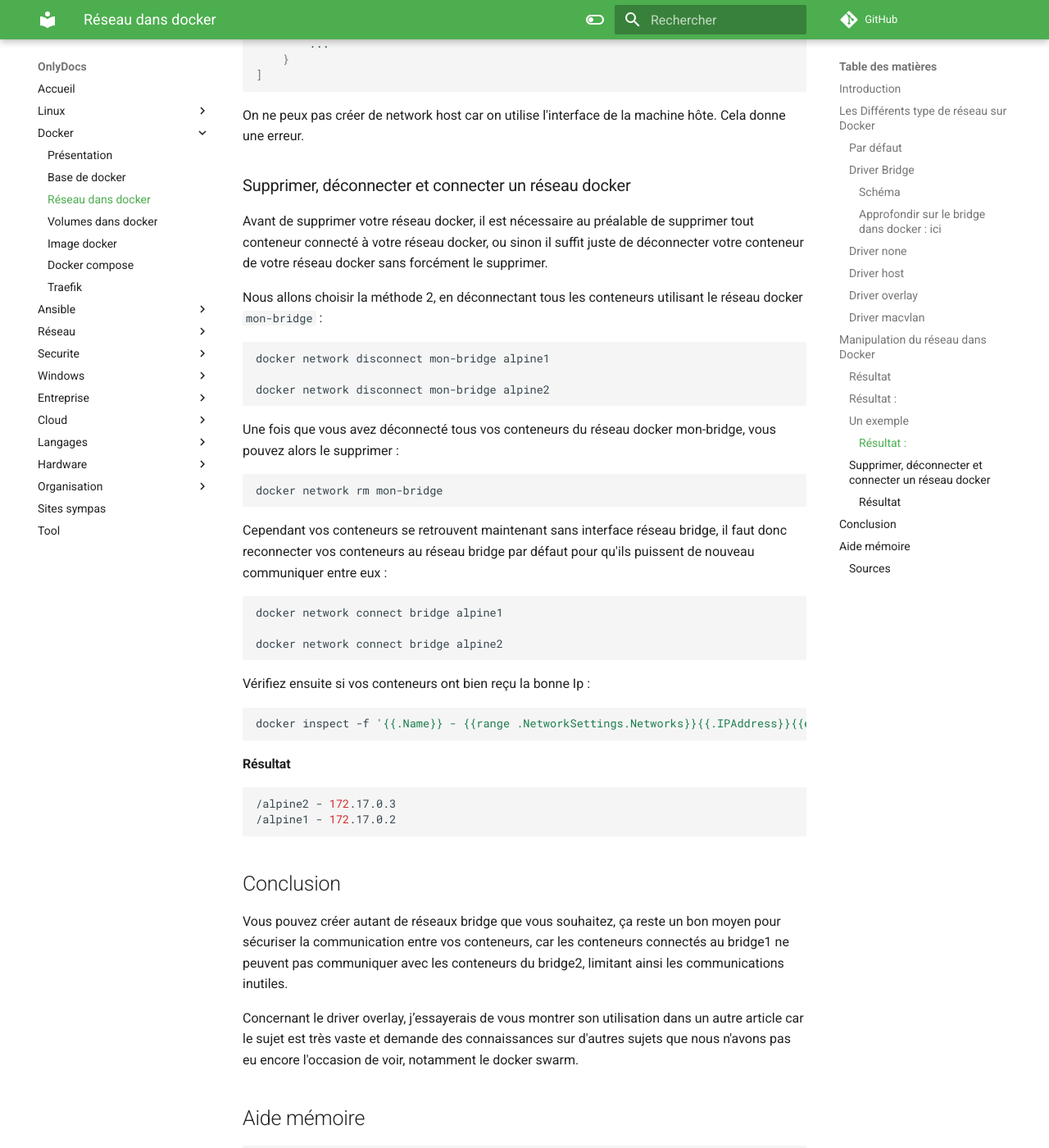
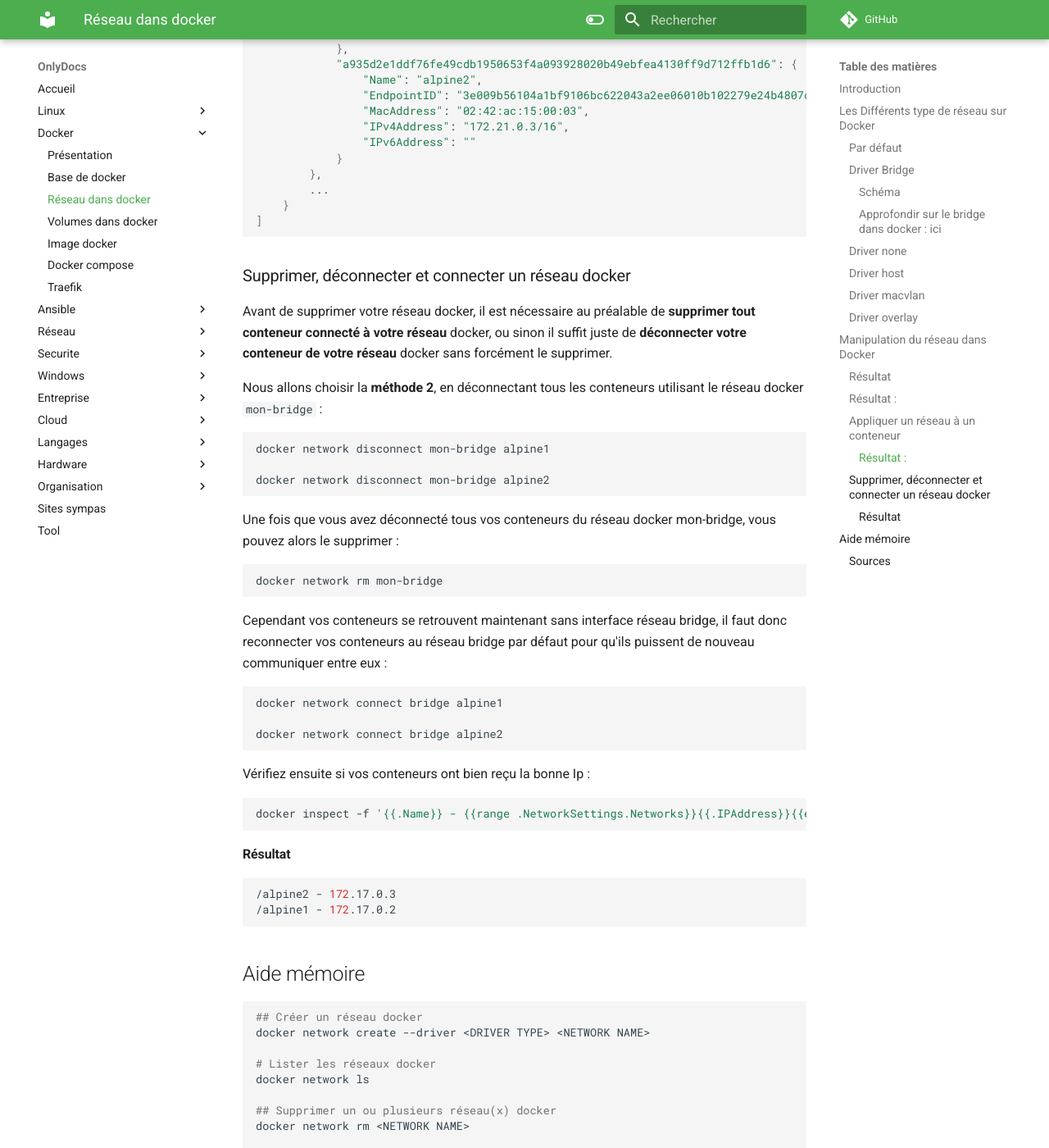
Before and after one commit to Theonlymore/OnlyDocs, an MkDocs documentation site: the page built from docs/docker/reseauDocker.md, in a window 1280 px wide and 1400 px high, scrolled down 6161 px. Shown: the whole window at 82% size. Built offline with MkDocs 1.6.1 and Material for MkDocs 9.7.7, drawn with Linux system fonts in a browser that asks for light colours; comment, search, counter and statistics services are not loaded; some of the changed text lies outside the part shown.

Commit message:
un peu mieux cette docs reseau docker :)

````diff
--- a/docs/docker/reseauDocker.md
+++ b/docs/docker/reseauDocker.md
@@ -2,15 +2,16 @@
 
 ## Introduction
 
-Pour que les conteneurs Docker puissent communiquer entre eux et aussi avec la machine hôte et les réseaux externes, une couche réseau doit être mise en place.
-
+Pour que les conteneurs puissent communiquer entre eux et avec la machine hôte, une couche réseau doit être mise en place.
 
 ## Les Différents type de réseau sur Docker
 ![Docker Networking](images/dockerNetworking.png "Docker networking - Source : towardsdatascience")
 
 ### Par défaut
 
-Lors de l’installation de Docker, trois réseaux sont créés automatiquement. On peut voir ces réseaux avec la commande docker network ls. Un réseau de type bridge est créé :
+Lors de l’installation de Docker, trois réseaux sont créés automatiquement. On peut voir ces réseaux avec la commande `docker network ls`.
+
+Un réseau de type bridge est créé :
 
 ```bash
 #docker network ls
@@ -24,13 +25,20 @@ Le réseau Bridge est présent sur tous les hôtes Docker. Lors de la création
 
 Lorsqu'un conteneurs utilisant le bridge est lancé, il est possible de voir avec `ip addr` l'interface : "docker0"
 
+```bash
+ip a | grep "docker"
+docker0: <NO-CARRIER,BROADCAST,MULTICAST,UP> mtu 1500 qdisc noqueue state DOWN group default
+    inet 172.17.0.1/16 brd 172.17.255.255 scope global docker0
+```
+
 ### Driver Bridge
 
 Le réseau bridge est le plus couramment utilisé. Les conteneurs qui utilisent ce driver, ne peuvent communiquer qu’entre eux, cependant ils ne sont pas accessibles depuis l’extérieur si un mappage de port n'est pas mise en place.
 
-Exemple de mappage de port avec run : `docker run -it -p 8000:5000 alpine` (`-p 8000:5000` permet de rediriger les paquets de l'hôte sur le port 8000 vers le port 5000 du conteneurs).
+Exemple de mappage de port avec run : `docker run -it -p 8000:80 httpd` (`-p 8000:80` permet de rediriger les paquets du port hôte 8000 vers le port 80 du conteneur).
 
 #### Schéma
+
 ![Docker Bridge Network](images/dockerBridgeNetwork.jpg "Docker bridge schéma")
 
 #### Approfondir sur le bridge dans docker : [ici](https://blog.alphorm.com/reseau-docker-partie-1-bridge/)
@@ -39,11 +47,19 @@ Exemple de mappage de port avec run : `docker run -it -p 8000:5000 alpine` (`-p
 
 C’est le type de réseau idéal, si vous souhaitez interdire toute communication interne et externe avec votre conteneur, car votre conteneur sera dépourvu de toute interface réseau (sauf l’interface loopback).
 
+Peux être utile pour connecter un serveur web à une base de donnée par exemple.
+
 ### Driver host
 
 Ce type de réseau permet aux conteneurs d’utiliser la même interface que l’hôte. Il supprime l’isolation réseau entre les conteneurs et seront par défaut accessibles de l’extérieur. Il prendra donc la IP que votre machine hôte.
 
 ![host network docker](images/dockerHost.png)
+
+### Driver macvlan
+
+Le driver macvlan permet d’attribuer une adresse MAC à un conteneur, le faisant apparaître comme un périphérique physique sur votre réseau. Le moteur Docker route le trafic vers les conteneurs en fonction de leurs adresses MAC.
+
+![macvlan](images/dockerMacvlan.jpg)
 
 ### Driver overlay
 
@@ -52,11 +68,6 @@ Si vous souhaitez une mise en réseau multi-hôte native, vous devez utiliser un
 ![Dockey overlay network](images/dockerOverlay.png)
 
 
-### Driver macvlan
-
-Le driver macvlan permet d’attribuer une adresse MAC à un conteneur, le faisant apparaître comme un périphérique physique sur votre réseau. Le moteur Docker route le trafic vers les conteneurs en fonction de leurs adresses MAC.
-
-![macvlan](images/dockerMacvlan.jpg)
 
 
 ## Manipulation du réseau dans Docker
@@ -122,13 +133,13 @@ docker network inspect mon-bridge
 ]
 ```
 
-Surcharger la valeur du Subnet et mettre une gateway :
+Changer la valeur du Subnet et mettre une gateway :
 
 ```bash
 docker network create -d bridge --subnet=172.16.86.0/24 --gateway=172.16.86.1 mon-bridge
 ```
 
-### Un exemple
+### Appliquer un réseau à un conteneur
 
 Connecter deux conteneurs à notre réseau bridge créé précédemment.
 
@@ -173,13 +184,12 @@ docker network inspect mon-bridge
 ]
 ```
 
-On ne peux pas créer de network host car on utilise l'interface de la machine hôte. Cela donne une erreur.
 
 ### Supprimer, déconnecter et connecter un réseau docker
 
-Avant de supprimer votre réseau docker, il est nécessaire au préalable de supprimer tout conteneur connecté à votre réseau docker, ou sinon il suffit juste de déconnecter votre conteneur de votre réseau docker sans forcément le supprimer.
+Avant de supprimer votre réseau docker, il est nécessaire au préalable de **supprimer tout conteneur connecté à votre réseau** docker, ou sinon il suffit juste de **déconnecter votre conteneur de votre réseau** docker sans forcément le supprimer.
 
-Nous allons choisir la méthode 2, en déconnectant tous les conteneurs utilisant le réseau docker `mon-bridge` :
+Nous allons choisir la **méthode 2**, en déconnectant tous les conteneurs utilisant le réseau docker `mon-bridge` :
 
 ```bash
 docker network disconnect mon-bridge alpine1
@@ -214,11 +224,7 @@ docker inspect -f '{{.Name}} - {{range .NetworkSettings.Networks}}{{.IPAddress}}
 /alpine1 - 172.17.0.2
 ```
 
-## Conclusion
 
-Vous pouvez créer autant de réseaux bridge que vous souhaitez, ça reste un bon moyen pour sécuriser la communication entre vos conteneurs, car les conteneurs connectés au bridge1 ne peuvent pas communiquer avec les conteneurs du bridge2, limitant ainsi les communications inutiles.
-
-Concernant le driver overlay, j’essayerais de vous montrer son utilisation dans un autre article car le sujet est très vaste et demande des connaissances sur d'autres sujets que nous n'avons pas eu encore l'occasion de voir, notamment le docker swarm.
 
 ## Aide mémoire
 
````
Also changed, not shown: docs/securite/fortinet/cliFortinet.md (+15 -0 lines).
